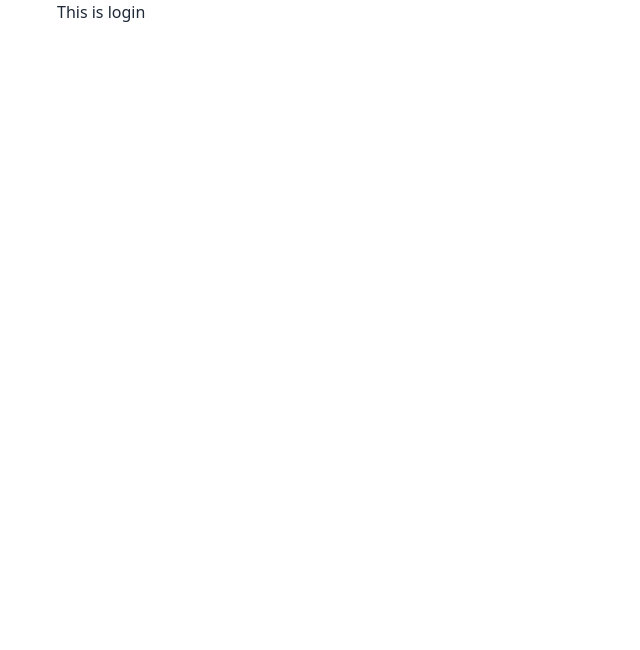
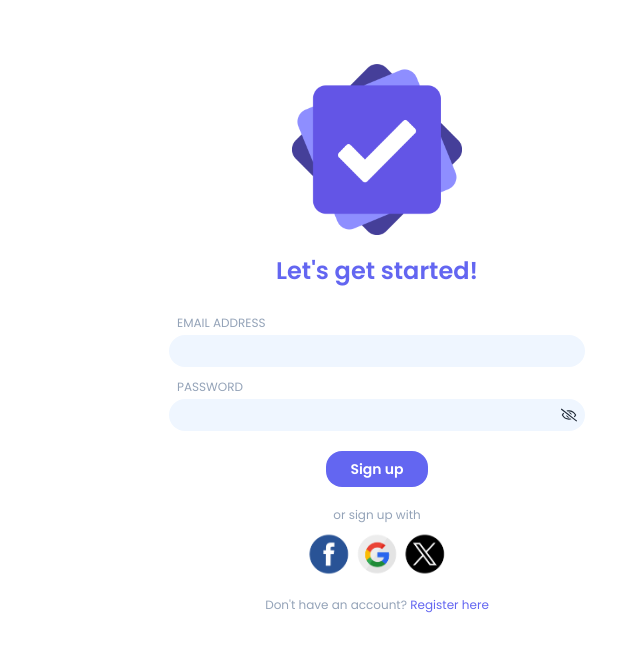
Before and after one commit to Aasifur-Rahman/react-to-do-list-frontend, a React (Vite) app: page /login in a window 1280 px wide. Shown: the top 650 px of the page, without its empty margins (263-903 px from the left). Built offline with nearby package versions, Linux system fonts and the light colour scheme.

Commit message:
commited few tuning in login page

```diff
--- a/src/components/AuthProvider/AuthProvider.jsx
+++ b/src/components/AuthProvider/AuthProvider.jsx
@@ -1,6 +1,7 @@
 import {
   createUserWithEmailAndPassword,
   sendEmailVerification,
+  signInWithEmailAndPassword,
   signInWithPopup,
 } from "firebase/auth";
 import { createContext } from "react";
@@ -22,10 +23,15 @@ const AuthProvider = ({ children }) => {
     return signInWithPopup(auth, provider);
   };
 
+  const signInUser = (email, password) => {
+    return signInWithEmailAndPassword(auth, email, password);
+  };
+
   const authInfo = {
     createUser,
     verifyUser,
     signInPopUp,
+    signInUser,
   };
 
   return (
@@ -35,6 +41,6 @@ const AuthProvider = ({ children }) => {
 
 export default AuthProvider;
 
-AuthProvider.proptypes = {
+AuthProvider.prototype = {
   children: PropTypes.node,
 };
--- a/src/components/Pages/Login/Login.jsx
+++ b/src/components/Pages/Login/Login.jsx
@@ -1,7 +1,120 @@
+import facebook from "../../../assets/Logo/facebook.png";
+import google from "../../../assets/Logo/66903-google-pay-gboard-platform-logo-cloud.png";
+import X from "../../../assets/Logo/X.png";
+import introImg from "../../../assets/Logo/512px-Taskful_Logo.svg.png";
+import { FaRegEye, FaRegEyeSlash } from "react-icons/fa";
+
+import { Link } from "react-router-dom";
+import { useContext, useState } from "react";
+import { AuthContext } from "../../AuthProvider/AuthProvider";
+
 const Login = () => {
+  const [error, setError] = useState(true);
+  const [showPassword, setShowPassword] = useState(false);
+
+  const { signInUser } = useContext(AuthContext);
+
+  const handleLogin = (e) => {
+    e.preventDefault();
+    const email = e.target.email.value;
+    const password = e.target.password.value;
+
+    signInUser(email, password)
+      .then((result) => {
+        console.log(result.user);
+      })
+      .catch((error) => {
+        console.log(error.message);
+        setError("Invalid password or Emails");
+      });
+  };
+
   return (
     <div>
-      <h1>This is login</h1>
+      <div className="max-w-screen-sm mx-auto font-poppins">
+        <div className="flex flex-col justify-center items-center">
+          <div className="mt-16">
+            <img className="w-2/6 mx-auto" src={introImg} alt="" />
+          </div>
+          <h2 className="text-2xl font-semibold text-indigo-500 text-center mt-5">
+            {"Let's"} get started!
+          </h2>
+        </div>
+
+        <form onSubmit={handleLogin} className="  mt-5 p-2 mb-3">
+          <div className=" flex flex-col justify-center items-center mb-5  ">
+            <div className="mb-3 w-2/3 ">
+              <p className="text-slate-400 mx-2 text-xs mb-1">EMAIL ADDRESS</p>
+              <input
+                className="py-1 px-5 w-full mx-auto  rounded-2xl focus:outline-none  bg-blue-50 dark:focus:bg-slate-700 "
+                type="email"
+                name="email"
+              />
+            </div>
+
+            <div className="w-2/3 relative ">
+              <div>
+                <p className="text-slate-400 mx-2 text-xs mb-1">PASSWORD</p>
+                <input
+                  className="py-1 px-5 w-full rounded-2xl focus:outline-none bg-blue-50 dark:focus:bg-slate-700 "
+                  type={showPassword ? "text" : "password"}
+                  name="password"
+                />
+              </div>
+              <span
+                onClick={() => setShowPassword(!showPassword)}
+                className="absolute top-7 right-2"
+              >
+                {showPassword ? (
+                  <FaRegEye></FaRegEye>
+                ) : (
+                  <FaRegEyeSlash></FaRegEyeSlash>
+                )}
+              </span>
+            </div>
+          </div>
+
+          {error && (
+            <p className="text-red-500 text-xs text-center mb-4">{error}</p>
+          )}
+
+          <div className="text-center">
+            <button className=" font-semibold text-sm bg-indigo-500 hover:bg-indigo-600 px-6 py-2 text-white rounded-2xl">
+              Sign up
+            </button>
+          </div>
+        </form>
+
+        {/* social auth */}
+        <div>
+          <p className="text-slate-400 text-xs text-center">or sign up with</p>
+
+          <div className="flex justify-center items-center mt-2">
+            <button>
+              <img className="w-12" src={facebook} alt="" />
+            </button>
+
+            <button>
+              <img className="w-12" src={google} alt="" />
+            </button>
+
+            <button>
+              <img className="w-12" src={X} alt="" />
+            </button>
+          </div>
+        </div>
+
+        {/* send to Login */}
+
+        <div className="mt-5">
+          <p className="text-slate-400 text-xs text-center">
+            {"Don't"} have an account?{" "}
+            <span className="text-indigo-500">
+              <Link to="/register">Register here</Link>
+            </span>
+          </p>
+        </div>
+      </div>
     </div>
   );
 };
```
